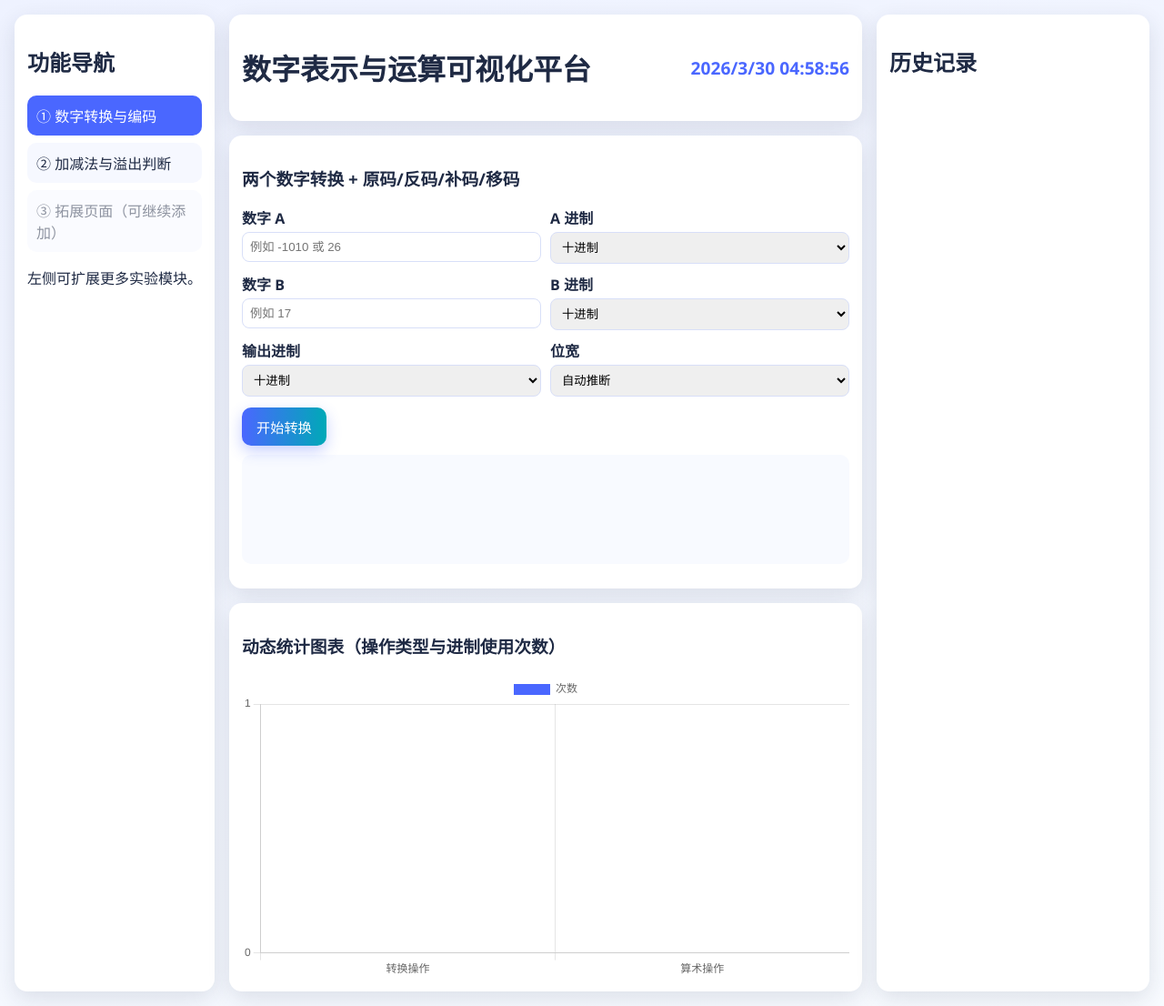
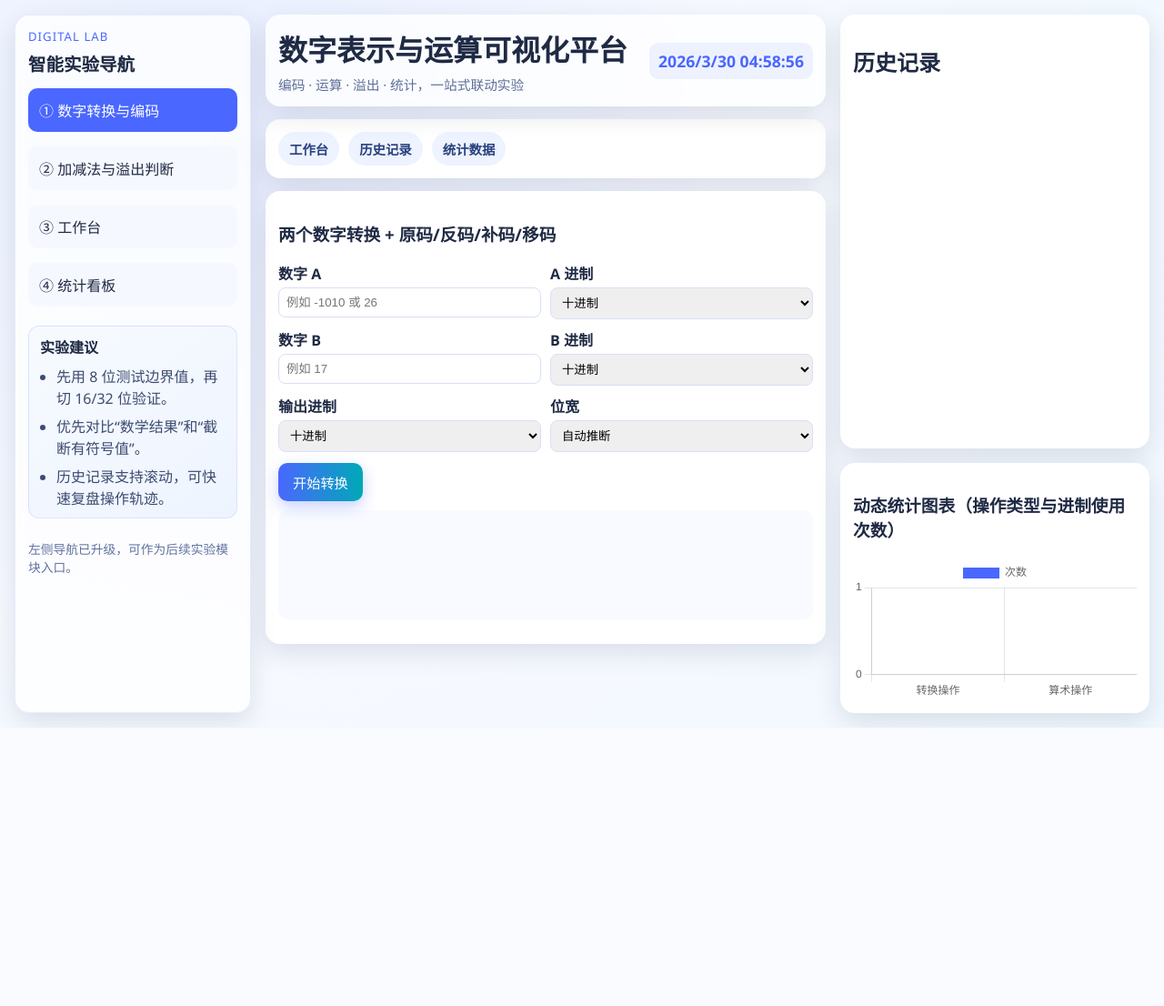
Before and after one commit to Y-coder-guru/y_5671.github, a Flask app: page / in a window 1280 px wide. Shown: the whole page at 91% size. After the commit the page ends 800 px from the top, so only its background shows below. Run offline with Flask 3, Linux system fonts and the light colour scheme; data that the repository does not hold is empty.

Commit message:
优化页面视觉层次并重排右侧信息区

```diff
--- a/static/css/style.css
+++ b/static/css/style.css
@@ -5,20 +5,21 @@
   --primary: #4a67ff;
   --accent: #00a9b7;
   --danger: #d73348;
-  --shadow: 0 8px 24px rgba(31, 42, 68, 0.12);
+  --shadow: 0 10px 28px rgba(31, 42, 68, 0.12);
 }
 
 * { box-sizing: border-box; }
+html { scroll-behavior: smooth; }
 body {
   margin: 0;
   font-family: "Segoe UI", "PingFang SC", sans-serif;
-  background: linear-gradient(160deg, #eef2ff, #f8fbff);
+  background: radial-gradient(circle at 20% 20%, #e8eeff 0%, #f6f9ff 48%, #f0f8ff 100%);
   color: var(--text);
 }
 
 .app-layout {
   display: grid;
-  grid-template-columns: 220px 1fr 300px;
+  grid-template-columns: 260px 1fr 340px;
   gap: 16px;
   min-height: 100vh;
   padding: 16px;
@@ -26,42 +27,127 @@ body {
 
 .card {
   background: var(--card);
-  border-radius: 14px;
+  border-radius: 16px;
   padding: 14px;
   box-shadow: var(--shadow);
 }
 
+.glass {
+  background: rgba(255, 255, 255, 0.78);
+  backdrop-filter: blur(6px);
+}
+
+.sidebar {
+  display: flex;
+  flex-direction: column;
+  gap: 10px;
+  border: 1px solid rgba(74, 103, 255, 0.12);
+}
+
+.kicker {
+  margin: 0;
+  color: var(--primary);
+  font-size: 0.82rem;
+  letter-spacing: 0.08em;
+  text-transform: uppercase;
+}
+
+.sidebar-head h2 {
+  margin: 6px 0 0;
+  font-size: 1.22rem;
+}
+
 .sidebar .nav-item {
   display: block;
-  margin: 8px 0;
-  padding: 10px;
+  margin: 3px 0;
+  padding: 11px;
   border-radius: 10px;
   text-decoration: none;
   color: var(--text);
   background: #f6f8ff;
-  transition: transform .2s, background .2s, box-shadow .2s;
+  border: 1px solid transparent;
+  transition: transform .2s, background .2s, box-shadow .2s, border-color .2s;
 }
 
 .sidebar .nav-item:hover {
-  transform: scale(1.03);
-  background: #e8edff;
-  box-shadow: 0 6px 12px rgba(74, 103, 255, 0.18);
+  transform: translateX(3px);
+  background: #ebf0ff;
+  border-color: rgba(74, 103, 255, 0.28);
+  box-shadow: 0 6px 12px rgba(74, 103, 255, 0.14);
 }
 
 .nav-item.active { background: var(--primary); color: #fff; }
-.nav-item.disabled { opacity: .5; pointer-events: none; }
 
-.main-content { display: flex; flex-direction: column; gap: 16px; }
-.topbar { display: flex; justify-content: space-between; align-items: center; }
-.clock { font-size: 1.2rem; color: var(--primary); font-weight: 700; }
+.sidebar-widget {
+  margin-top: 8px;
+  background: linear-gradient(145deg, #f7fbff, #eef4ff);
+  border-radius: 12px;
+  padding: 10px 12px;
+  border: 1px solid rgba(74, 103, 255, 0.15);
+}
+.sidebar-widget h4 { margin: 0 0 8px; }
+.sidebar-widget ul {
+  margin: 0;
+  padding-left: 18px;
+  color: #3d4b72;
+  display: grid;
+  gap: 7px;
+}
+
+.hint { color: #6072a0; font-size: 0.86rem; line-height: 1.45; }
+
+.main-content {
+  display: flex;
+  flex-direction: column;
+  gap: 14px;
+  min-width: 0;
+}
+
+.topbar {
+  display: flex;
+  justify-content: space-between;
+  align-items: center;
+}
+.topbar h1 { margin: 0; }
+.sub-title {
+  margin: 6px 0 0;
+  color: #5f6f9a;
+  font-size: 0.92rem;
+}
+
+.clock {
+  font-size: 1.1rem;
+  color: var(--primary);
+  font-weight: 700;
+  background: #eef2ff;
+  padding: 8px 10px;
+  border-radius: 10px;
+}
+
+.floating-nav {
+  display: flex;
+  gap: 10px;
+  align-items: center;
+}
+.floating-nav a {
+  text-decoration: none;
+  color: #29417f;
+  background: #edf3ff;
+  padding: 8px 12px;
+  border-radius: 999px;
+  font-weight: 600;
+  font-size: 0.9rem;
+}
 
 .workspace .grid {
   display: grid;
   gap: 10px;
   margin-bottom: 12px;
 }
+
 .two-col { grid-template-columns: repeat(2, minmax(150px, 1fr)); }
 label { display: flex; flex-direction: column; gap: 4px; font-weight: 600; }
+
 input, select {
   border: 1px solid #d8dff8;
   border-radius: 8px;
@@ -95,12 +181,28 @@ input:focus, select:focus { border-color: var(--primary); box-shadow: 0 0 0 3px
   white-space: pre-wrap;
 }
 
+.right-rail {
+  display: grid;
+  grid-template-rows: minmax(0, 1fr) auto;
+  gap: 16px;
+  min-height: calc(100vh - 32px);
+}
+
+.history {
+  min-height: 0;
+  display: flex;
+  flex-direction: column;
+}
+
 .history-list {
-  max-height: calc(100vh - 130px);
+  flex: 1;
+  min-height: 0;
+  max-height: 100%;
   overflow-y: auto;
   display: flex;
   flex-direction: column;
   gap: 8px;
+  padding-right: 2px;
 }
 
 .history-item {
@@ -108,6 +210,10 @@ input:focus, select:focus { border-color: var(--primary); box-shadow: 0 0 0 3px
   border-left: 4px solid var(--primary);
   padding: 8px;
   border-radius: 8px;
+}
+
+.chart-area {
+  align-self: end;
 }
 
 .overflow-bar-wrap {
@@ -131,5 +237,6 @@ input:focus, select:focus { border-color: var(--primary); box-shadow: 0 0 0 3px
 
 @media (max-width: 1180px) {
   .app-layout { grid-template-columns: 1fr; }
-  .history-list { max-height: 250px; }
+  .right-rail { grid-template-rows: auto auto; min-height: auto; }
+  .history-list { max-height: 260px; }
 }
--- a/templates/index.html
+++ b/templates/index.html
@@ -9,21 +9,44 @@
 </head>
 <body data-page="{{ page }}">
   <div class="app-layout">
-    <aside class="sidebar card">
-      <h2>功能导航</h2>
+    <aside class="sidebar card glass">
+      <div class="sidebar-head">
+        <p class="kicker">Digital Lab</p>
+        <h2>智能实验导航</h2>
+      </div>
       <a href="{{ url_for('converter_page') }}" class="nav-item {% if page == 'converter' %}active{% endif %}">① 数字转换与编码</a>
       <a href="{{ url_for('arithmetic_page') }}" class="nav-item {% if page == 'arithmetic' %}active{% endif %}">② 加减法与溢出判断</a>
-      <a href="#" class="nav-item disabled">③ 拓展页面（可继续添加）</a>
-      <p class="hint">左侧可扩展更多实验模块。</p>
+      <a href="#workspace" class="nav-item">③ 工作台</a>
+      <a href="#stats-panel" class="nav-item">④ 统计看板</a>
+
+      <div class="sidebar-widget">
+        <h4>实验建议</h4>
+        <ul>
+          <li>先用 8 位测试边界值，再切 16/32 位验证。</li>
+          <li>优先对比“数学结果”和“截断有符号值”。</li>
+          <li>历史记录支持滚动，可快速复盘操作轨迹。</li>
+        </ul>
+      </div>
+
+      <p class="hint">左侧导航已升级，可作为后续实验模块入口。</p>
     </aside>
 
     <main class="main-content">
-      <header class="topbar card">
-        <h1>数字表示与运算可视化平台</h1>
+      <header class="topbar card glass">
+        <div>
+          <h1>数字表示与运算可视化平台</h1>
+          <p class="sub-title">编码 · 运算 · 溢出 · 统计，一站式联动实验</p>
+        </div>
         <div id="clock" class="clock">--:--:--</div>
       </header>
 
-      <section class="workspace card">
+      <nav class="floating-nav card">
+        <a href="#workspace">工作台</a>
+        <a href="#history-panel">历史记录</a>
+        <a href="#stats-panel">统计数据</a>
+      </nav>
+
+      <section id="workspace" class="workspace card">
         <div id="converter-panel" class="panel {% if page != 'converter' %}hidden{% endif %}">
           <h3>两个数字转换 + 原码/反码/补码/移码</h3>
           <div class="grid two-col">
@@ -78,16 +101,18 @@
           </div>
         </div>
       </section>
+    </main>
 
-      <section class="chart-area card">
+    <aside class="right-rail">
+      <section id="history-panel" class="history card">
+        <h2>历史记录</h2>
+        <div id="history-list" class="history-list"></div>
+      </section>
+
+      <section id="stats-panel" class="chart-area card">
         <h3>动态统计图表（操作类型与进制使用次数）</h3>
         <canvas id="stats-chart"></canvas>
       </section>
-    </main>
-
-    <aside class="history card">
-      <h2>历史记录</h2>
-      <div id="history-list" class="history-list"></div>
     </aside>
   </div>
 
```
